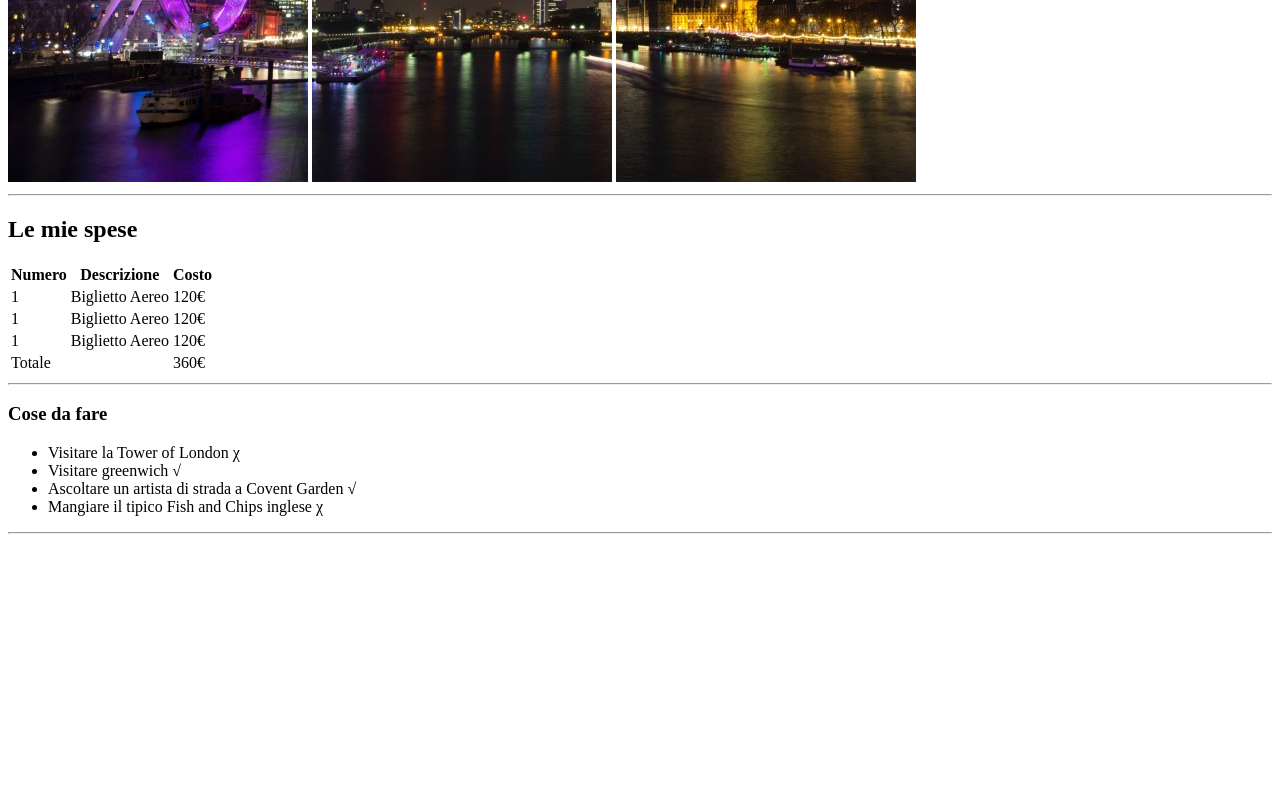
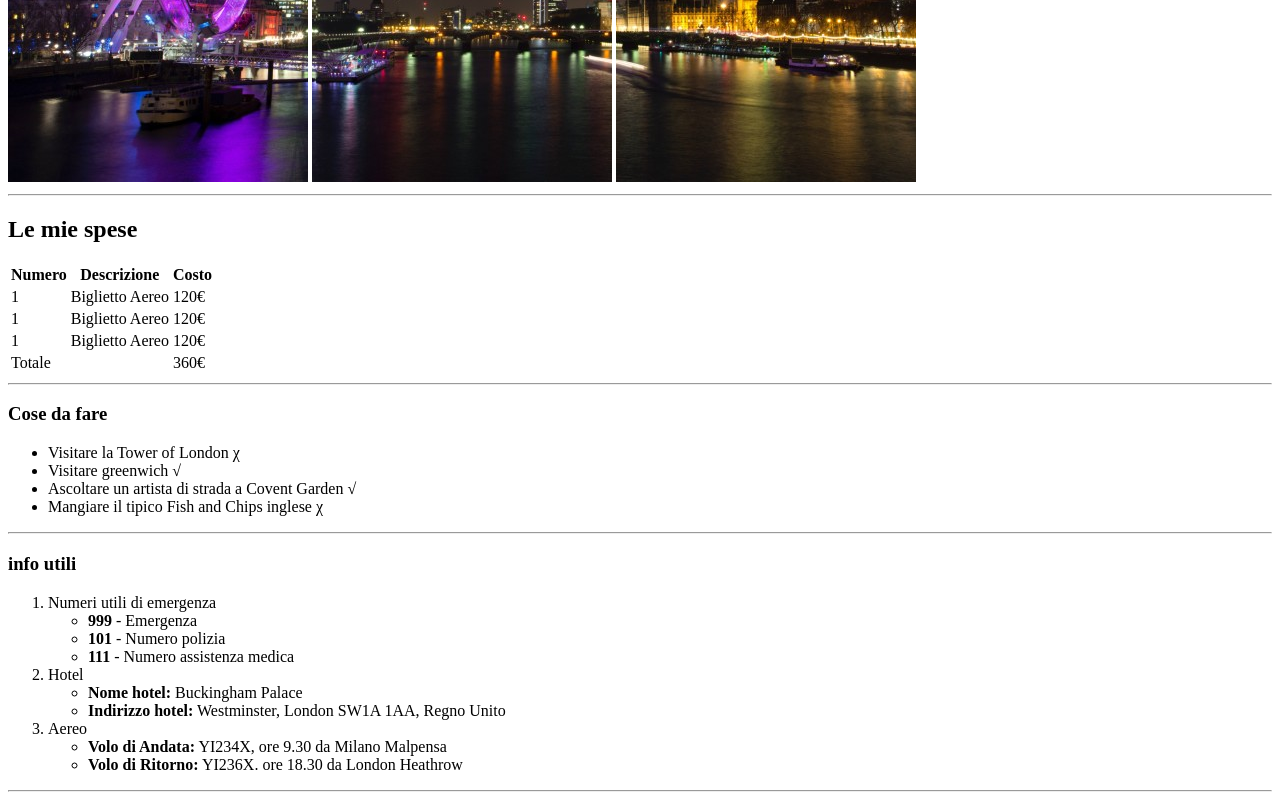
Before and after one commit to jollyfellow07/html-london-trip, a plain HTML site: page index.html in a window 1280 px wide. Shown: the part 473-1273 px from the top of the page. Before the commit the page ends 1015 px from the top, so only its background shows below. Drawn offline with Linux system fonts and the light colour scheme.

Commit message:
aggiunte liste info utili

```diff
--- a/index.html
+++ b/index.html
@@ -46,7 +46,45 @@
                 </section>
                 <hr>
 
+
+
                                     <!--lista info utili-->
+                <section>
+                    <h3>info utili</h3>
+
+
+                    <!--inizio lista numerata-->
+                    <ol>
+                        <li>Numeri utili di emergenza</li>          <!--punto 1 lista numerata-->
+
+                         <!-- inizio sottolista non numerata-->
+                        <ul>
+                            <li><strong>999</strong> - Emergenza</li>
+                            <li><strong>101</strong> - Numero polizia</li>
+                            <li><strong>111</strong> - Numero assistenza medica</li>
+                        </ul>
+                         <!-- fine sottolista non numerata-->
+
+                        <li>Hotel</li> <!--punto 2 lista numerata-->
+
+                                        <!--inizio sottolista non numerata-->
+                            <ul>
+                                <li><strong>Nome hotel:</strong> Buckingham Palace</li>
+                                <li><strong>Indirizzo hotel:</strong> Westminster, London SW1A 1AA, Regno Unito</li>
+                            </ul>
+                                        <!-- fine sottolista non numerata-->
+
+                        <li>Aereo</li> <!--punto 3 lista numerata-->
+                        <!--inizio sottolista non numerata-->
+                        <ul>
+                            <li><strong>Volo di Andata:</strong> YI234X, ore 9.30 da Milano Malpensa </li>
+                            <li><strong>Volo di Ritorno:</strong> YI236X. ore 18.30 da London Heathrow</li>
+                        </ul>
+                        <!-- fine sottolista non numerata-->
+                    </ol>
+                    <!-- fine lista numerata-->
+                    <hr>
+                </section>
 
      </body>
 </html>
```
